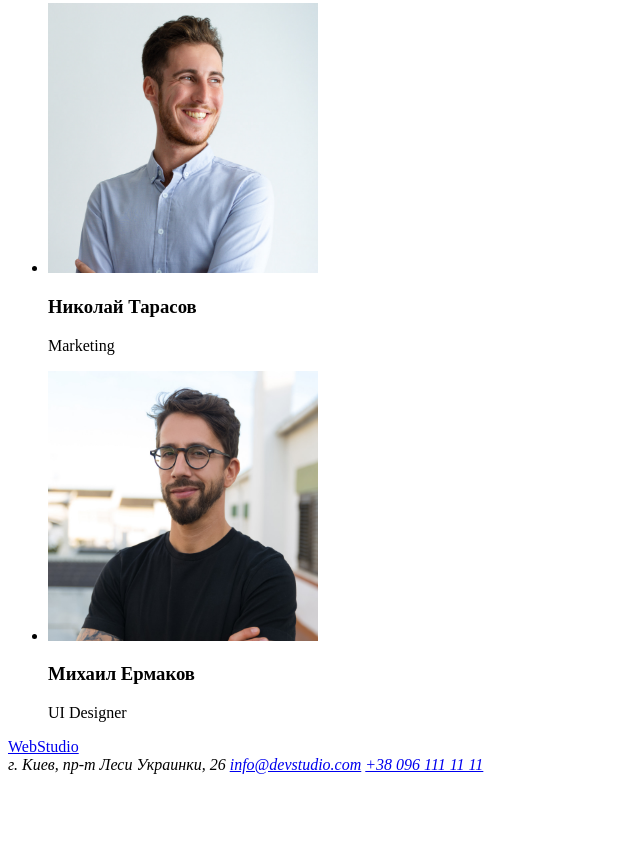
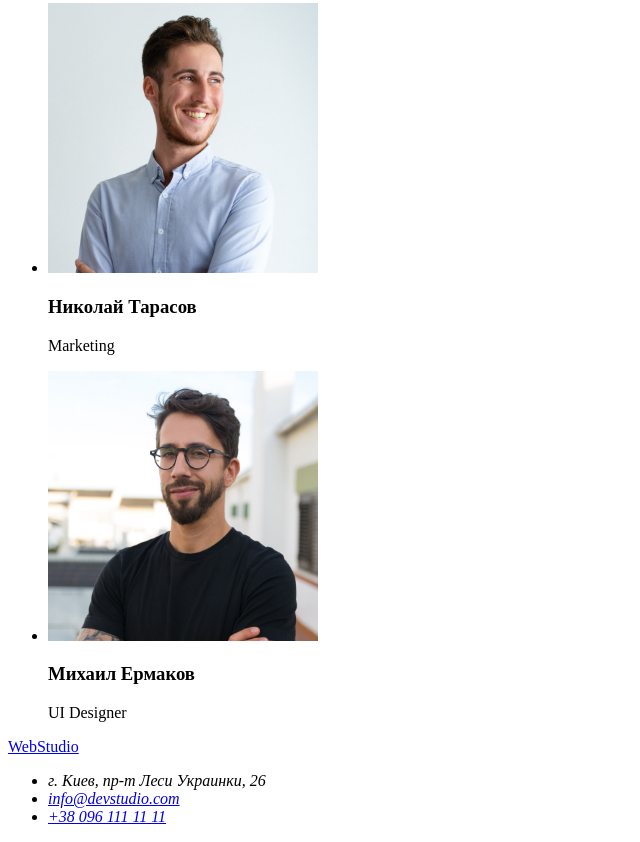
Before and after one commit to Dmitriyoley/goit-markup-hw-01, a plain HTML site: page index.html in a window 1280 px wide. Shown: the part 2305-3147 px from the top of the page, without its empty margins (0-640 px from the left). Before the commit the page ends 3087 px from the top, so only its background shows below. Drawn offline with Linux system fonts and the light colour scheme.

Commit message:
добавляет список в адрес

```diff
--- a/index.html
+++ b/index.html
@@ -92,9 +92,11 @@
     <footer>
         <a href="index.html">WebStudio</a>
             <address>
-                 г. Киев, пр-т Леси Украинки, 26
-                <a href="mailto:info@devstudio.com">info@devstudio.com</a>
-                <a href="tel:+380961111111">+38 096 111 11 11</a>
+                <ul>
+                    <li>г. Киев, пр-т Леси Украинки, 26</li>
+                    <li><a href="mailto:info@devstudio.com">info@devstudio.com</a></li>
+                    <li><a href="tel:+380961111111">+38 096 111 11 11</a></li>
+                </ul>
             </address>
     </footer>
 </body>
```
